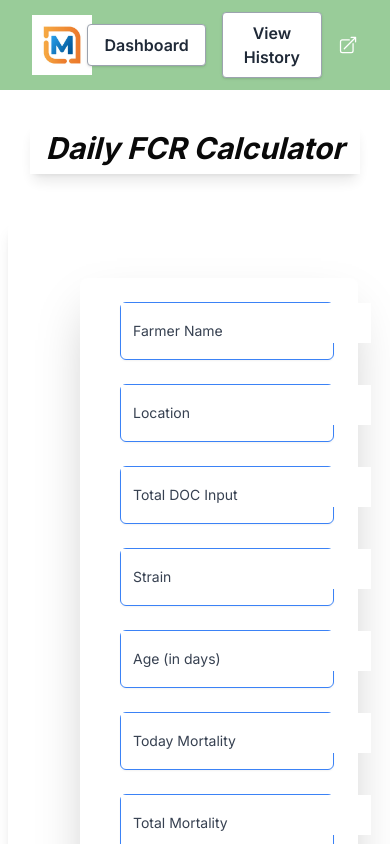
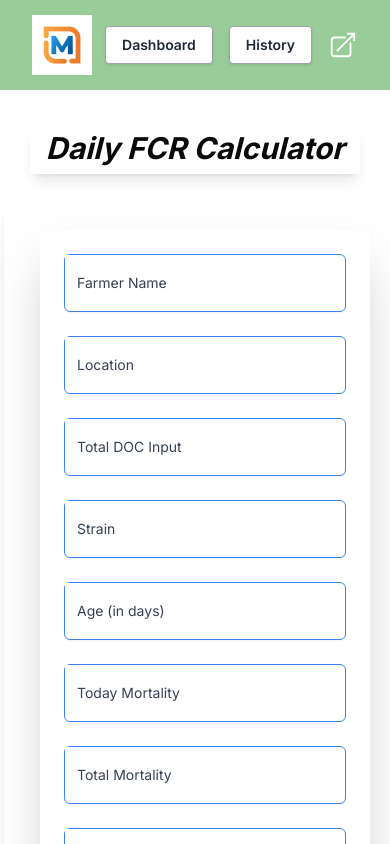
Before and after one commit to bayezid-hossain/daily-fcr, a Next.js app: page /dashboard in a window 390 px wide. Shown: the top 844 px of the page. Built offline with nearby package versions, Linux system fonts and the light colour scheme.

Commit message:
test production

```diff
--- a/src/app/components/Navbar.tsx
+++ b/src/app/components/Navbar.tsx
@@ -38,7 +38,7 @@ const Navbar: React.FC<NavbarProps> = ({ isUserApproved }) => {
       </div>
       <div className="flex justify-center items-center gap-4 mr-8">
         <button
-          className={`bg-white hover:bg-gray-100 text-gray-800 font-semibold py-2 px-4 border border-gray-400 rounded shadow ${
+          className={`bg-white hover:bg-gray-100 text-gray-800 sm:text-sm font-semibold py-2 px-4 border border-gray-400 rounded shadow ${
             !isUserApproved ? 'hidden' : ''
           }`}
           onClick={() => {
@@ -48,14 +48,14 @@ const Navbar: React.FC<NavbarProps> = ({ isUserApproved }) => {
           Dashboard
         </button>{' '}
         <button
-          className={`bg-white hover:bg-gray-100 text-gray-800 font-semibold py-2 px-4 border border-gray-400 rounded shadow ${
+          className={`bg-white hover:bg-gray-100 text-gray-800 sm:text-sm font-semibold py-2 px-4 border border-gray-400 rounded shadow ${
             !isUserApproved ? 'hidden' : ''
           }`}
           onClick={() => {
             router.push('/dashboard/history');
           }}
         >
-          View History
+          History
         </button>{' '}
         <ArrowTopRightOnSquareIcon
           className="h-[30px] text-white hover:cursor-pointer "
--- a/src/app/dashboard/page.tsx
+++ b/src/app/dashboard/page.tsx
@@ -157,11 +157,11 @@ export default function Home() {
         <h3 className="bg-black text-black font-bold text-3xl italic px-4 py-2 m-4 mt-8 z-[1] shadow-lg animate-animate-blink">
           Daily FCR Calculator
         </h3>
-        <div className="w-full rounded-lg shadow-lg p-6 m-4 mt-8 bg-white transition duration-300 transform text-black justify-start text-start ml-8 pl-10">
+        <div className="w-full rounded-lg shadow-lg p-6 m-4 mt-8 bg-white transition duration-300 transform text-black justify-start text-start ml-8 pl-10 md:p-2 md:pl-5 md:m-2 md:ml-4 md:mt-4">
           <div className="flex flex-row justify-around w-full mb-4 gap-x-4 lg:flex-col lg:gap-y-4">
             <form
               onSubmit={handleSubmit}
-              className=" grid grid-cols-2 items-center text-black gap-y-2 px-6 rounded-lg gap-x-6 shadow-2xl p-6 m-4 mt-8 bg-white transition duration-300 transform hover:scale-105  justify-start text-start ml-8 pl-10 sm:grid-cols-1"
+              className=" grid grid-cols-2 items-center text-black gap-y-2 px-6 rounded-lg gap-x-6 shadow-2xl p-6 m-4 mt-8 bg-white transition duration-300 transform hover:scale-105  justify-start text-start ml-8 pl-10 sm:grid-cols-1 md:p-3 md:m-2 sm:p-6 sm:m-4"
             >
               <label htmlFor="Farmer Name" className="blue-border-label">
                 <input
```
